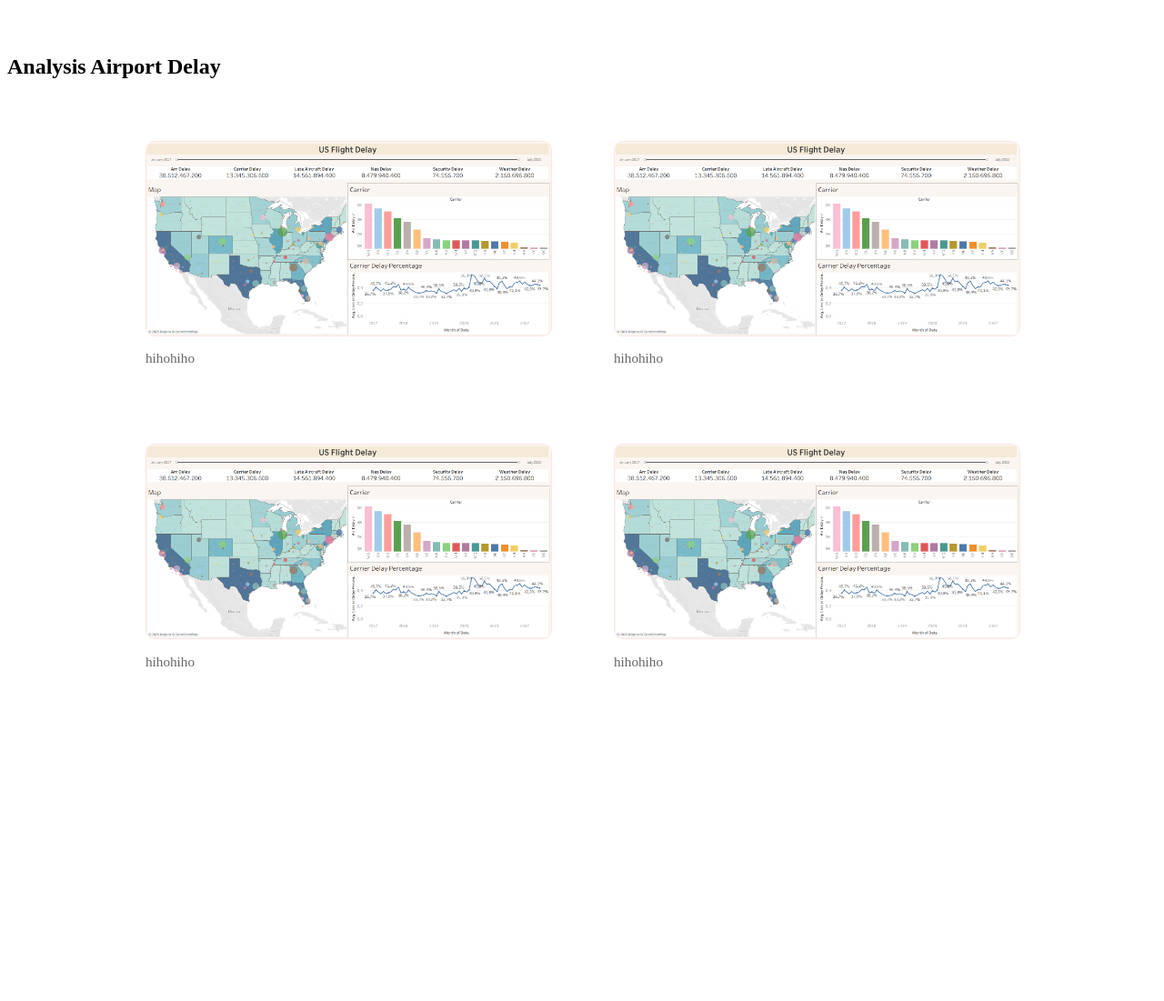
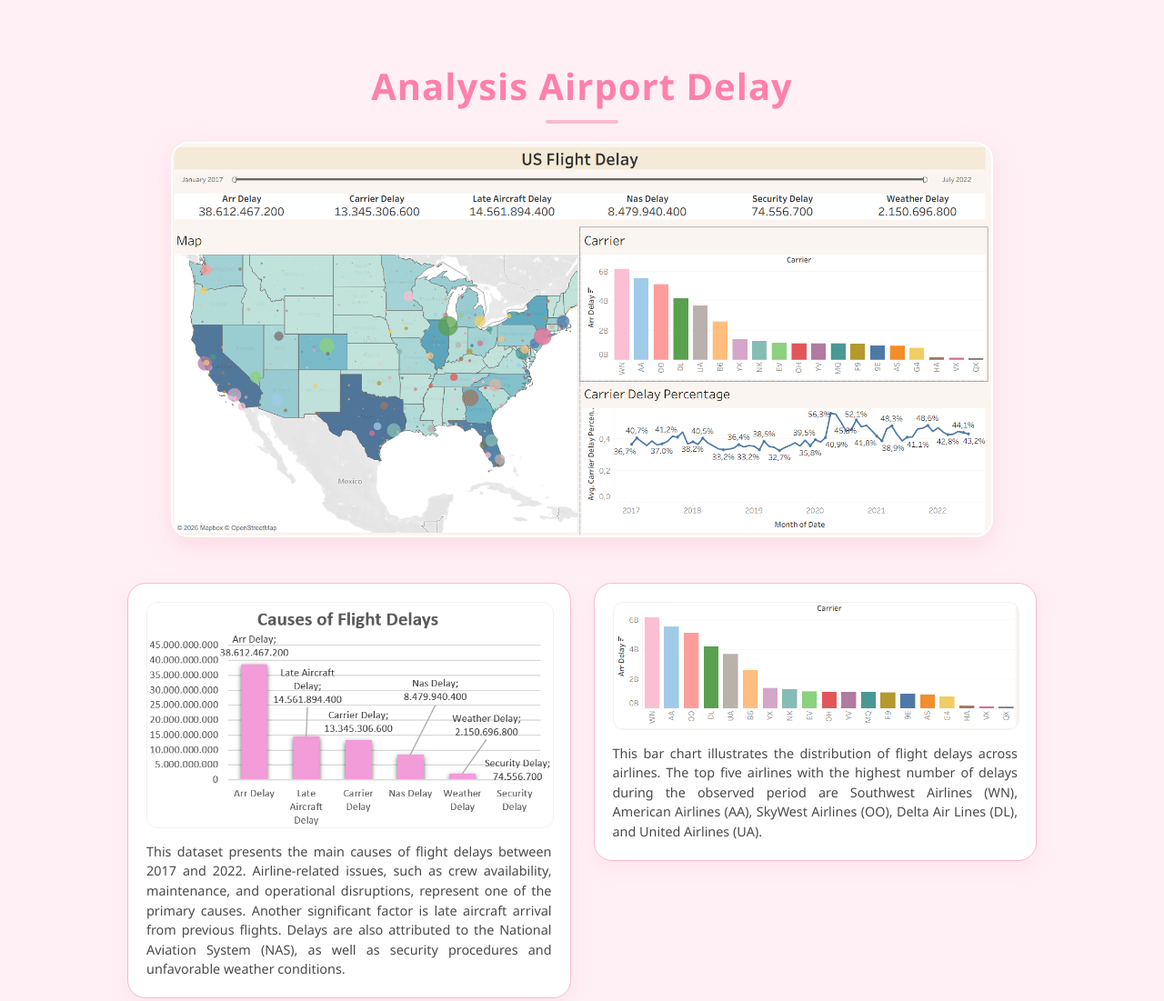
Before and after one commit to khalisaaurelia/Airport-Analysis, a plain HTML site: page index.html in a window 1280 px wide. Shown: the top 1101 px of the page at 91% size. Before the commit the page ends 800 px from the top, so only its background shows below. Drawn offline with Linux system fonts and the light colour scheme.

Commit message:
Update index.html

```diff
--- a/index.html
+++ b/index.html
@@ -1,52 +1,150 @@
-<section id="airport-analysis-github" class="section" style="background-color: var(--bg-pink); padding-top: 2rem;">
+<!DOCTYPE html>
+<html lang="id">
+<head>
+    <meta charset="UTF-8">
+    <meta name="viewport" content="width=device-width, initial-scale=1.0">
+    <title>Analysis Airport Delay - Portfolio</title>
+    <style>
+        /* Pengaturan Dasar & Tema Pink Minimalis */
+        :root {
+            --bg-pink: #FFF0F5;      /* Lavender Blush - sangat soft */
+            --primary-pink: #FF80AB;  /* Pink aksen untuk judul/border */
+            --soft-pink: #F8BBD0;     /* Pink muda untuk shadow/border card */
+            --text-dark: #4A4A4A;     /* Abu-abu gelap untuk teks agar bersih */
+            --white: #FFFFFF;
+        }
 
-    <h1 class="section-title" style="margin-bottom: 3rem;"><span>Analysis Airport Delay</span></h1>
+        body {
+            background-color: var(--bg-pink);
+            font-family: 'Segoe UI', Tahoma, Geneva, Verdana, sans-serif;
+            margin: 0;
+            padding: 40px;
+            color: var(--text-dark);
+            display: flex;
+            flex-direction: column;
+            align-items: center;
+        }
 
-    <div style="display: grid; grid-template-columns: repeat(2, 1fr); gap: 30px; max-width: 1000px; margin: 0 auto;">
+        /* 1. Judul Besar di Tengah */
+        .header-title {
+            text-align: center;
+            font-size: 2.5rem;
+            color: var(--primary-pink);
+            margin-bottom: 20px; /* Dikurangi agar dekat dengan gambar besar */
+            font-weight: 700;
+            letter-spacing: 1px;
+            position: relative;
+        }
 
-        <div class="card-item" style="background: white; padding: 20px; border-radius: 15px; box-shadow: var(--shadow); border: 1px solid var(--soft-pink);">
-            <div style="width: 100%; border-radius: 10px; overflow: hidden; margin-bottom: 15px; border: 1px solid #ffe4e1;">
-                <img src="Tableu - Airport Delay.png" alt="Analysis Airport Delay" style="width: 100%; height: auto; display: block;">
-            </div>
-            <p style="text-align: justify; font-size: 0.95rem; color: #666; font-weight: 400;">
-                hihohiho
+        .header-title::after {
+            content: "";
+            display: block;
+            width: 80px;
+            height: 4px;
+            background-color: var(--soft-pink);
+            margin: 10px auto 0;
+            border-radius: 2px;
+        }
+
+        /* Gambar Utama (Besar) di bawah Judul */
+        .main-hero-image {
+            width: 100%;
+            max-width: 900px; /* Ukuran gambar besar */
+            height: auto;
+            border-radius: 20px;
+            box-shadow: 0 10px 25px rgba(248, 187, 208, 0.4);
+            margin-bottom: 50px;
+            border: 2px solid var(--white);
+        }
+
+        /* Container Grid untuk Dua Kolom Sejajar */
+        .content-container {
+            width: 100%;
+            max-width: 1000px; /* Diperkecil dari 1100px */
+            display: grid;
+            grid-template-columns: 1fr 1fr;
+            gap: 25px; /* Jarak sedikit dipersempit */
+        }
+
+        /* 2. Kotak (Card) Diperkecil */
+        .project-card {
+            background-color: var(--white);
+            border-radius: 20px;
+            padding: 20px; /* Diperkecil dari 25px */
+            box-shadow: 0 8px 20px rgba(248, 187, 208, 0.2);
+            border: 1px solid var(--soft-pink);
+            transition: transform 0.3s ease;
+            height: fit-content;
+        }
+
+        .project-card:hover {
+            transform: translateY(-5px);
+        }
+
+        .project-image {
+            width: 100%;
+            height: auto;
+            border-radius: 12px;
+            margin-bottom: 15px;
+            display: block;
+            border: 1px solid #f0f0f0;
+        }
+
+        /* Keterangan dengan Rata Kanan Kiri (Justify) */
+        .project-description {
+            font-size: 0.9rem; /* Diperkecil dari 0.95rem */
+            line-height: 1.5;
+            color: var(--text-dark);
+            margin: 0;
+            text-align: justify;
+            font-weight: 400;
+        }
+
+        /* Responsif untuk HP */
+        @media (max-width: 900px) {
+            .content-container {
+                grid-template-columns: 1fr;
+                max-width: 90%;
+            }
+            .header-title {
+                font-size: 1.8rem;
+            }
+            .main-hero-image {
+                max-width: 95%;
+            }
+        }
+    </style>
+</head>
+<body>
+
+    <h1 class="header-title">Analysis Airport Delay</h1>
+
+    <img src="Tableu - Airport Delay.png" alt="Main Tableau Airport Delay Report" class="main-hero-image">
+
+    <div class="content-container">
+
+        <div class="project-card">
+            <img src="Causes Flight Delay.png" alt="Causes Flight Delay Report" class="project-image">
+            <p class="project-description">
+                This dataset presents the main causes of flight delays between 2017 and 2022. Airline-related issues, such as crew availability, maintenance, and operational disruptions, represent one of the primary causes. Another significant factor is late aircraft arrival from previous flights. Delays are also attributed to the National Aviation System (NAS), as well as security procedures and unfavorable weather conditions.
             </p>
         </div>
 
-        <div class="card-item" style="background: white; padding: 20px; border-radius: 15px; box-shadow: var(--shadow); border: 1px solid var(--soft-pink);">
-            <div style="width: 100%; border-radius: 10px; overflow: hidden; margin-bottom: 15px; border: 1px solid #ffe4e1;">
-                <img src="Tableu - Airport Delay.png" alt="Analysis Airport Delay" style="width: 100%; height: auto; display: block;">
-            </div>
-            <p style="text-align: justify; font-size: 0.95rem; color: #666; font-weight: 400;">
-                hihohiho
+        <div class="project-card">
+            <img src="Airlines.png" alt="Airlines Delay Report" class="project-image">
+            <p class="project-description">
+                This bar chart illustrates the distribution of flight delays across airlines. The top five airlines with the highest number of delays during the observed period are Southwest Airlines (WN), American Airlines (AA), SkyWest Airlines (OO), Delta Air Lines (DL), and United Airlines (UA).
             </p>
         </div>
 
-        <div class="card-item" style="background: white; padding: 20px; border-radius: 15px; box-shadow: var(--shadow); border: 1px solid var(--soft-pink);">
-            <div style="width: 100%; border-radius: 10px; overflow: hidden; margin-bottom: 15px; border: 1px solid #ffe4e1;">
-                <img src="Tableu - Airport Delay.png" alt="Analysis Airport Delay" style="width: 100%; height: auto; display: block;">
-            </div>
-            <p style="text-align: justify; font-size: 0.95rem; color: #666; font-weight: 400;">
-                hihohiho
-            </p>
-        </div>
-
-        <div class="card-item" style="background: white; padding: 20px; border-radius: 15px; box-shadow: var(--shadow); border: 1px solid var(--soft-pink);">
-            <div style="width: 100%; border-radius: 10px; overflow: hidden; margin-bottom: 15px; border: 1px solid #ffe4e1;">
-                <img src="Tableu - Airport Delay.png" alt="Analysis Airport Delay" style="width: 100%; height: auto; display: block;">
-            </div>
-            <p style="text-align: justify; font-size: 0.95rem; color: #666; font-weight: 400;">
-                hihohiho
+        <div class="project-card">
+            <img src="Carrier Delay Percentage.png" alt="Carrier Delay Percentage Report" class="project-image">
+            <p class="project-description">
+                This trend illustrates the average percentage of airline-related delays from 2017 to 2022, which appears relatively stable throughout the observed period. Meskipun tren secara keseluruhan tetap relatif stabil, lonjakan signifikan diamati pada tahun 2020 antara bulan April dan Maret.
             </p>
         </div>
 
     </div>
-</section>
 
-<style>
-    @media (max-width: 768px) {
-        #airport-analysis-github div {
-            grid-template-columns: 1fr !important; /* Menjadi 1 kolom pada layar HP */
-        }
-    }
-</style>
+</body>
+</html>
```
